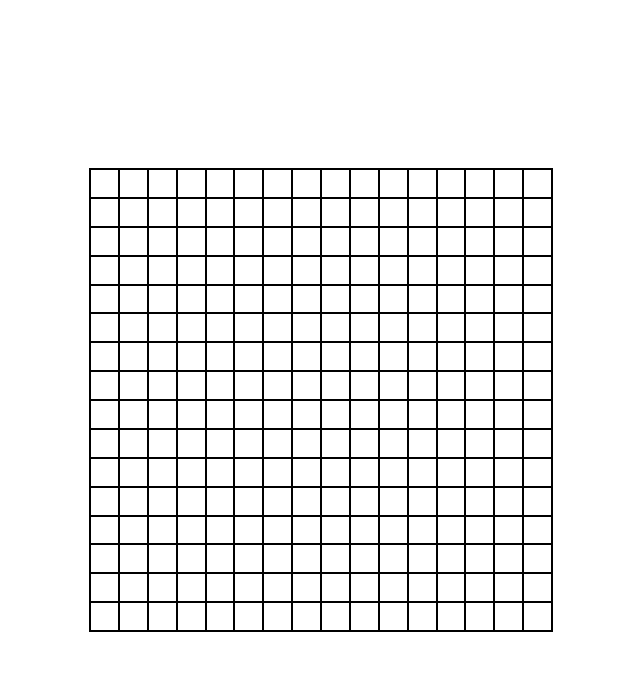
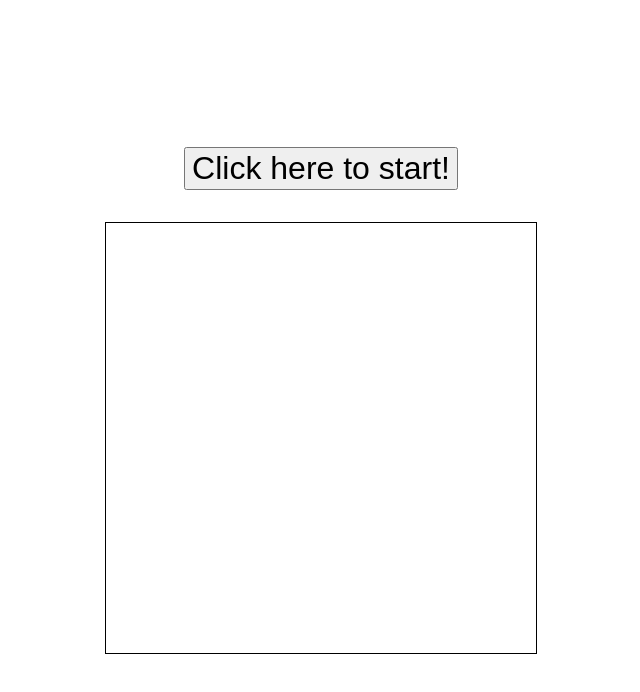
Before and after one commit to Bajcur/etch-a-sketch, a plain HTML site: page index.html in a window 1280 px wide. Shown: the whole page, without its empty margins (319-959 px from the left). Drawn offline with Linux system fonts and the light colour scheme.

Commit message:
Add button creating the grid
This commit adds button which asks user to input number of squares per side in the grid. Next step should be deleting existing one and then adding new after user pushes button again.

```diff
--- a/index.html
+++ b/index.html
@@ -7,6 +7,7 @@
     </head>
     <body>
         <script src="script.js" defer></script>
+        <button id="size">Click here to start!</button>
         <div id="grid-container">
 
         </div>
--- a/script.js
+++ b/script.js
@@ -1,13 +1,13 @@
 'use strict';
 
-function createGrid(){
+function createGrid(n){
     const container = document.getElementById("grid-container");
-    for(let i = 0; i < 16; i++){
+    for(let i = 0; i < n; i++){
         const box = document.createElement("div");
         box.setAttribute("class", "box");
         container.appendChild(box);
-        for(let i = 0; i < 16; i++){
-            const size = 430/16;
+        for(let i = 0; i < n; i++){
+            const size = 430/n;
             const grid = document.createElement("div");
             grid.setAttribute("class", "grid");
             grid.setAttribute("style", `width: ${size}px; height: ${size}px`);
@@ -16,7 +16,19 @@ function createGrid(){
     }
 }
 
-createGrid();
+function userInput(){
+    let n = prompt("Enter a number")
+    if (n <= 64 ){
+        createGrid(n);
+    } else {
+        alert("Enter smaller number")
+        userInput();
+    }
+}
+
+const button = document.getElementById("size");
+button.addEventListener("click", () => userInput());
+//createGrid();
 
 const grids = document.getElementsByClassName("grid");
 const container = document.getElementById("grid-container");
--- a/style.css
+++ b/style.css
@@ -3,6 +3,8 @@ body {
     min-height: 100vh;
     display: flex;
     justify-content: center;
+    flex-direction: column;
+    align-items: center;
   }
 
   div {
@@ -15,15 +17,22 @@ body {
     align-items: center;
     justify-content: center;
     border: 1px solid black;
-    margin: auto;
-    min-height: 430px;
-    min-width: 430px;
+    height: 430px;
+    width: 430px;
   }
 
   .box {
     border: 0px;
   }
 
-  .grid {
+  /*.grid {
     border: 1px solid black;
   }
+  */
+
+  button {
+    height: auto;
+    width: auto;
+    font-size: 32px;
+    margin-bottom: 32px;
+  }
```
